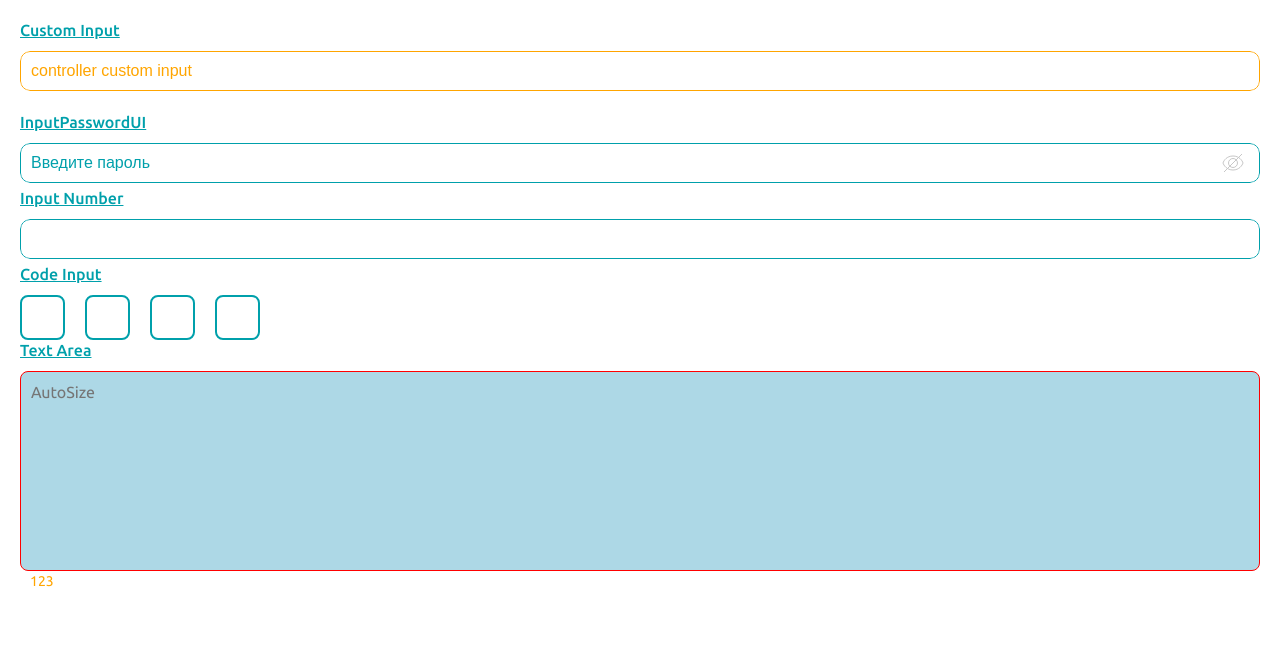
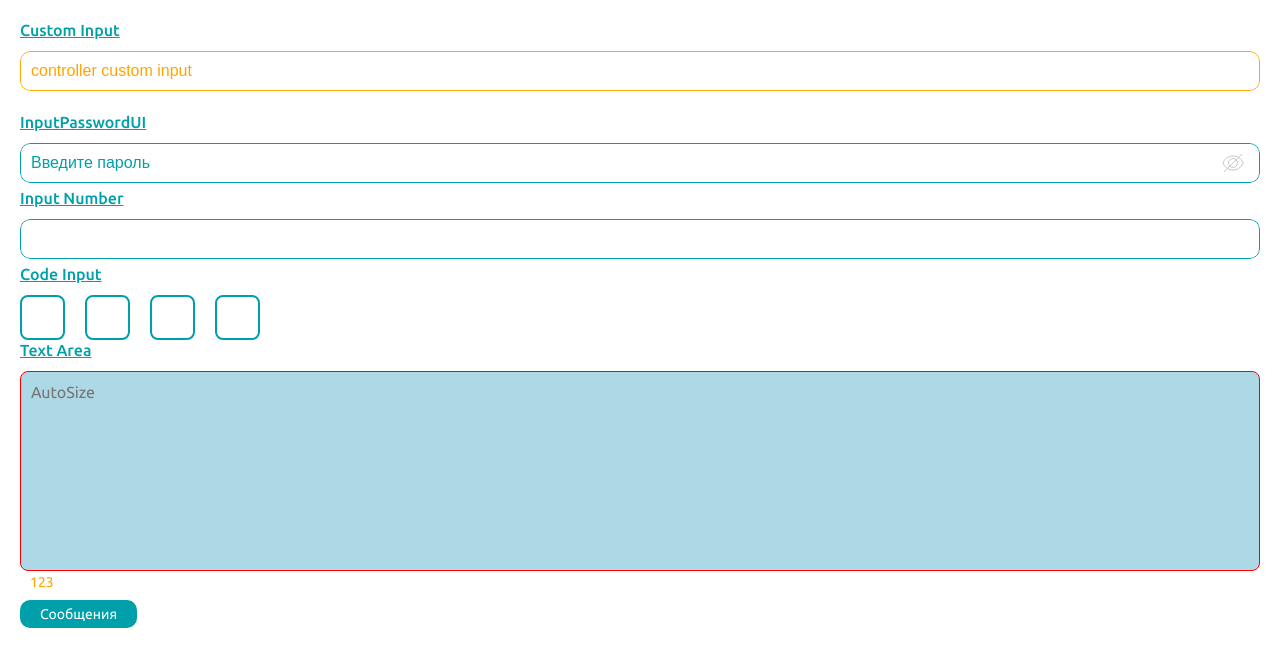
Before and after one commit to INDEX-GG/UI-Library, a React (Create React App) app: page / in a window 1280 px wide. Shown: the top 666 px of the page. Built offline with nearby package versions, Linux system fonts and the light colour scheme.

Commit message:
add button ui

```diff
--- a/src/UI/ButtonUI/ButtonUI.tsx
+++ b/src/UI/ButtonUI/ButtonUI.tsx
@@ -1,51 +1,52 @@
 import React from "react";
-import "./button.css";
+import {
+  ButtonUIStyleObj,
+  DefaultButtonButtonProps,
+  DefaultButtonIconObj,
+  DefaultButtonIsAutoWidth,
+  DefaultButtonStyledComponents,
+  IButtonProps,
+} from "UI/ButtonUI/types";
+import { useButtonUI } from "UI/ButtonUI/useButtonUI";
 
-interface ButtonProps {
-  /**
-   * Is this the principal call to action on the page?
-   */
-  primary?: boolean;
-  /**
-   * What background color to use
-   */
-  backgroundColor?: string;
-  /**
-   * How large should the button be?
-   */
-  size?: "small" | "medium" | "large";
-  /**
-   * ButtonUI contents
-   */
-  label: string;
-  /**
-   * Optional click handler
-   */
-  onClick?: () => void;
-}
+export const ButtonUI = ({
+  children,
+  iconObj = DefaultButtonIconObj,
+  isAutoWidth = DefaultButtonIsAutoWidth,
+  buttonProps = DefaultButtonButtonProps,
+  styledComponents = DefaultButtonStyledComponents,
+}: IButtonProps) => {
+  const { isBeforeIcon, isAfterIcon, isIcon, Icon, position } = useButtonUI({
+    iconObj,
+  });
 
-/**
- * Primary UI component for user interaction
- */
-export const ButtonUI = ({
-  primary = false,
-  size = "medium",
-  backgroundColor,
-  label,
-  ...props
-}: ButtonProps) => {
-  const mode = primary
-    ? "storybook-button--primary"
-    : "storybook-button--secondary";
+  const {
+    ButtonSC = DefaultButtonSC,
+    IconContainerSC = DefaultIconContainerSC,
+  } = styledComponents;
+
   return (
-    <button
+    <ButtonSC
       type="button"
-      className={["storybook-button", `storybook-button--${size}`, mode].join(
-        " ",
+      {...buttonProps}
+      isIcon={isIcon}
+      isAutoWidth={isAutoWidth}>
+      {isBeforeIcon && (
+        <IconContainerSC position={position}>
+          <Icon />
+        </IconContainerSC>
       )}
-      style={{ backgroundColor }}
-      {...props}>
-      {label}
-    </button>
+      {children}
+      {isAfterIcon && (
+        <IconContainerSC position={position}>
+          <Icon />
+        </IconContainerSC>
+      )}
+    </ButtonSC>
   );
 };
+
+const { ButtonSC: DefaultButtonSC, IconContainerSC: DefaultIconContainerSC } =
+  ButtonUIStyleObj;
+
+export default React.memo(ButtonUI);
--- /dev/null
+++ b/src/UI/ButtonUI/style.ts
@@ -0,0 +1,59 @@
+import styled, { css } from "styled-components";
+import { IButtonProps } from "UI/ButtonUI/types";
+
+const AutoWidthCSS = css`
+  width: 100%;
+  height: 100%;
+`;
+
+const IconButtonCSS = css`
+  display: flex;
+  justify-content: center;
+  align-items: center;
+`;
+
+interface IButtonSCProps extends Pick<IButtonProps, "isAutoWidth"> {
+  isIcon: boolean;
+}
+
+const ButtonSC = styled("button")<IButtonSCProps>`
+  ${({ isAutoWidth }) => isAutoWidth && AutoWidthCSS}
+  ${({ isIcon }) => isIcon && IconButtonCSS}
+  font-family: inherit;
+  font-size: 14px;
+  line-height: 18px;
+  font-weight: 400;
+  cursor: pointer;
+  padding: 5px 20px;
+  border: 0;
+  border-radius: 10px;
+  color: #ffffff;
+  background-color: #00a0ab;
+  transition: 0.2s all linear;
+  &:disabled {
+    cursor: not-allowed;
+    background-color: gray;
+    &:hover {
+      background-color: gray;
+    }
+  }
+
+  &:hover {
+    background-color: #01616c;
+  }
+`;
+
+type RequiredIconProps = Required<Pick<IButtonProps, "iconObj">>;
+type IconContainerSCProps = Pick<RequiredIconProps["iconObj"], "position">;
+
+const IconContainerSC = styled("div")<IconContainerSCProps>`
+  width: 24px;
+  height: 24px;
+  margin: ${({ position }) =>
+    position === "auto" || position === "left" ? "0 10px 0 0" : "0 0 0 10px"};
+`;
+
+export const useButtonUIStyles = () => ({
+  ButtonSC,
+  IconContainerSC,
+});
--- /dev/null
+++ b/src/UI/ButtonUI/types.ts
@@ -0,0 +1,26 @@
+import { ButtonHTMLAttributes, FC, ReactNode } from "react";
+import { useButtonUIStyles } from "UI/ButtonUI/style";
+
+export const ButtonUIStyleObj = useButtonUIStyles();
+
+type ButtonIconPosition = "left" | "right" | "auto";
+
+type ButtonIsAutoWidth = boolean;
+type ButtonProps = ButtonHTMLAttributes<HTMLButtonElement>;
+type ButtonIconObj = { Icon: FC | null; position: ButtonIconPosition };
+type ButtonStyleComponents = Partial<typeof ButtonUIStyleObj>;
+
+export interface IButtonProps {
+  children: ReactNode;
+  iconObj?: ButtonIconObj;
+  isAutoWidth?: ButtonIsAutoWidth;
+  buttonProps?: ButtonHTMLAttributes<HTMLButtonElement>;
+  styledComponents?: ButtonStyleComponents;
+}
+export const DefaultButtonIsAutoWidth: ButtonIsAutoWidth = true;
+export const DefaultButtonIconObj: ButtonIconObj = {
+  Icon: null,
+  position: "auto",
+};
+export const DefaultButtonButtonProps: ButtonProps = {};
+export const DefaultButtonStyledComponents: ButtonStyleComponents = {};
--- /dev/null
+++ b/src/UI/ButtonUI/useButtonUI.ts
@@ -0,0 +1,12 @@
+import { IButtonProps } from "UI/ButtonUI/types";
+import { FC } from "react";
+
+type ButtonArgument = Required<Pick<IButtonProps, "iconObj">>;
+
+export const useButtonUI = ({ iconObj }: ButtonArgument) => {
+  const { Icon, position } = iconObj;
+  const isIcon = !!Icon;
+  const isBeforeIcon = position === "left" && isIcon;
+  const isAfterIcon = (position === "right" || position === "auto") && isIcon;
+  return { Icon: Icon as FC, position, isBeforeIcon, isAfterIcon, isIcon };
+};
--- a/src/UI/TextAreaUI/style.ts
+++ b/src/UI/TextAreaUI/style.ts
@@ -29,9 +29,12 @@ const ErrorMessageSC = styled("p")`
   line-height: 16px;
   font-weight: 400;
   color: ${errorColor};
-  position: absolute;
-  left: 10px;
-  bottom: -15px;
+  //? absolute variant
+  //position: absolute;
+  //left: 10px;
+  //bottom: -15px;
+  //? block variant
+  margin: 0 0 10px 10px;
 `;
 
 export const useTextAreaUIStyles = () => ({
--- a/src/components/InputUIElement/InputUIElement.tsx
+++ b/src/components/InputUIElement/InputUIElement.tsx
@@ -7,6 +7,7 @@ import Title from "../Title/Title";
 import { CodeFieldsUI } from "UI/CodeFieldsUI/CodeFieldsUI";
 import { TextAreaUI } from "UI/TextAreaUI/TextAreaUI";
 import { TextAreaStylesObj } from "UI/TextAreaUI/types";
+import { ButtonUI } from "UI/ButtonUI/ButtonUI";
 
 const InputUIElement = () => {
   const [value, setValue] = useState<string>("");
@@ -71,6 +72,7 @@ const InputUIElement = () => {
           ErrorMessageSC: TextAreaCustomErrorSC,
         }}
       />
+      <ButtonUI isAutoWidth={false}>Сообщения</ButtonUI>
     </form>
   );
 };
```
Also changed, not shown: src/UI/ButtonUI/button.css (deleted, +0 -30 lines), src/assets/icon/MessageIcon.tsx (added, +20 -0 lines), src/UI/ButtonUI/README.md (added), src/UI/CodeFieldsUI/README.md, 1 other file (tests, documents, lock files or other folders).
